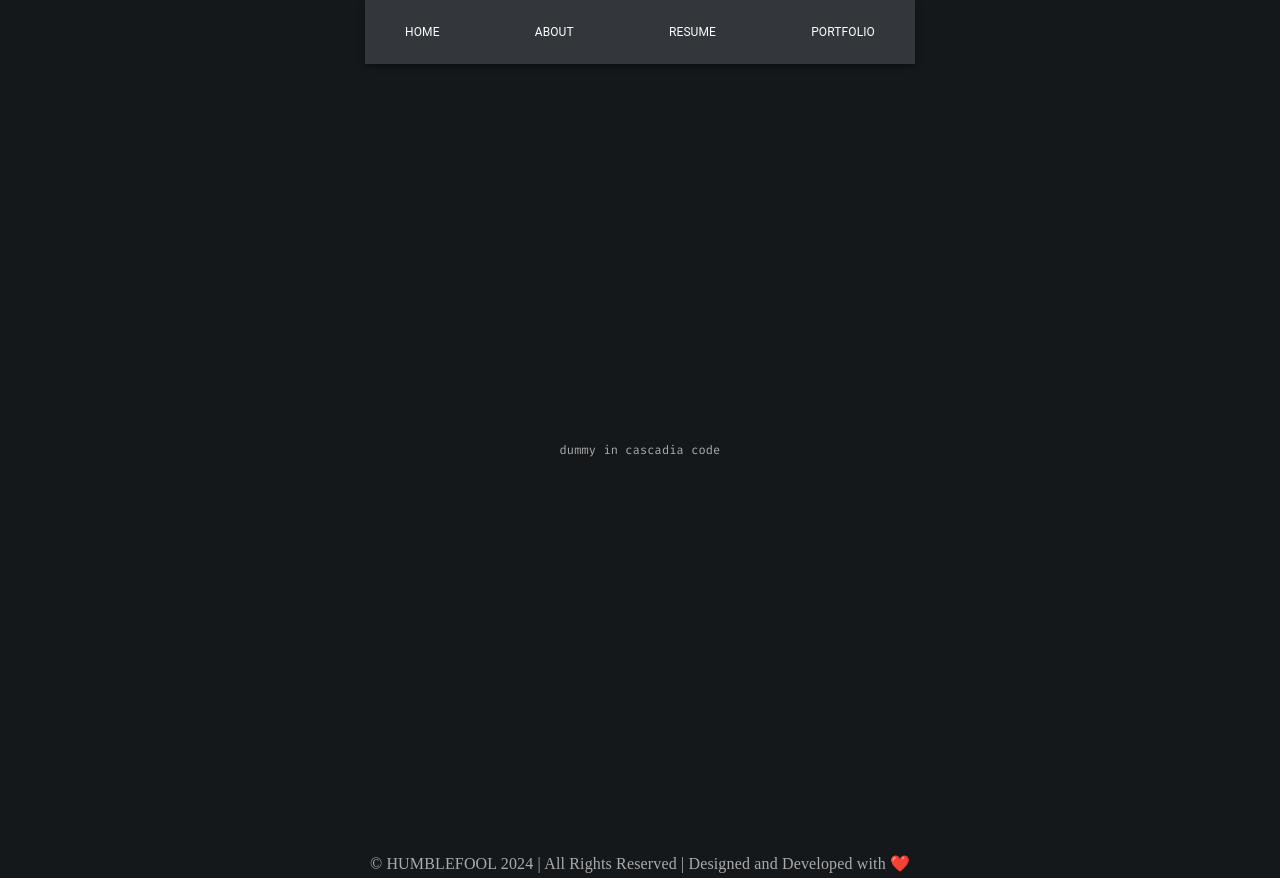
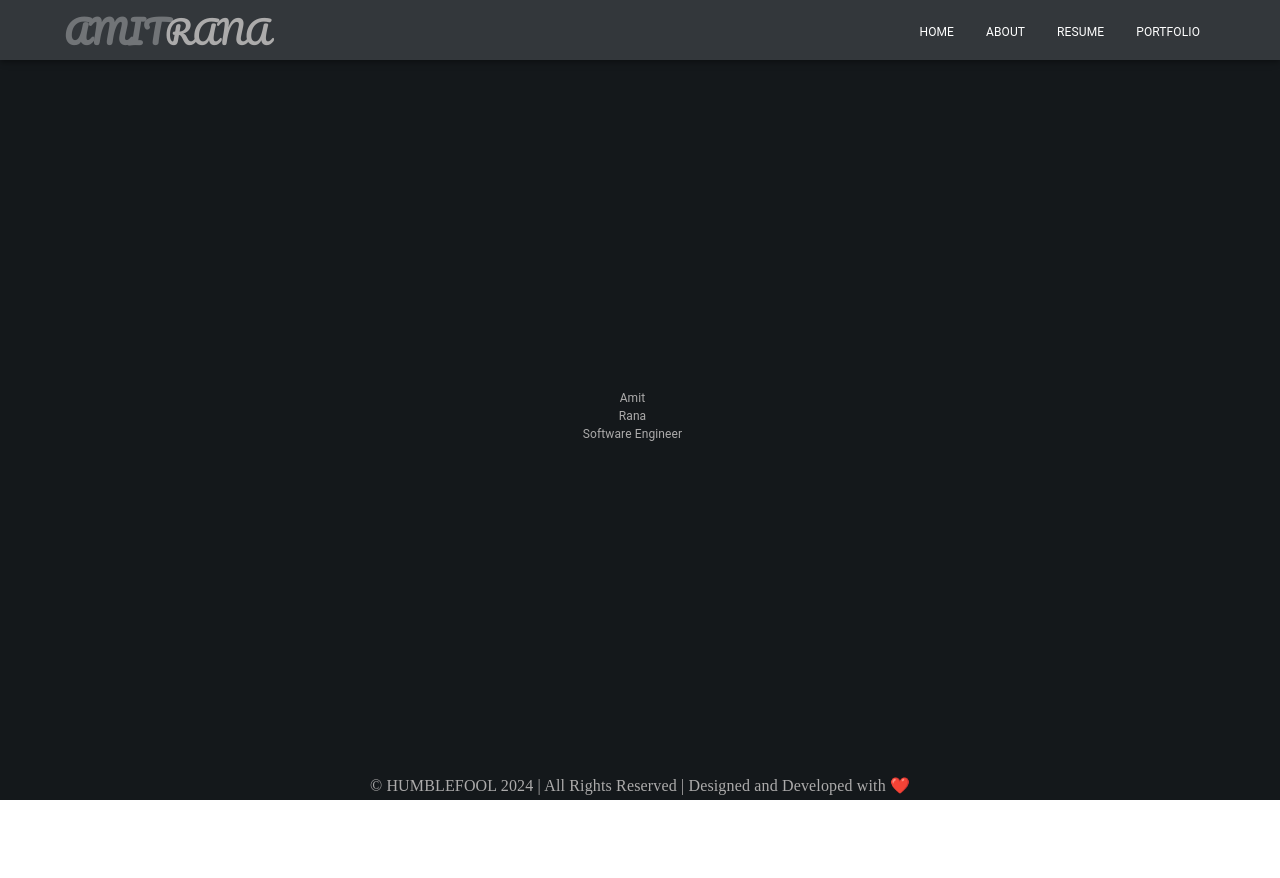
Before and after one commit to HUMBLEF0OL/portfolio, a Next.js app: page / in a window 1280 px wide. After the commit the page ends 800 px from the top, so only its background shows below. Built offline with nearby package versions, Linux system fonts and the light colour scheme.

Commit message:
layout adjustment

```diff
--- a/src/app/layout.tsx
+++ b/src/app/layout.tsx
@@ -3,7 +3,7 @@ import "./globals.css";
 import { Box } from "@mui/material";
 import Header from "@/components/Common/Header";
 import Footer from "@/components/Common/Footer";
-import { Fira_Code, Source_Code_Pro } from "next/font/google";
+import { Fira_Code, Pacifico, Source_Code_Pro } from "next/font/google";
 import ThemeRegistry from "@/theme/themeRegistry";
 
 const firaCode = Fira_Code({
@@ -18,6 +18,12 @@ const sourceCodePro = Source_Code_Pro({
   weight: 'variable'
 })
 
+const pacifico = Pacifico({
+  subsets: ['latin'],
+  display: 'swap',
+  weight: '400'
+})
+
 export const metadata: Metadata = {
   title: "Portfolio",
   description: "Generated by create next app",
@@ -30,29 +36,47 @@ export default function RootLayout({
 }>) {
   return (
     <html lang="en">
-      <body className={`${firaCode.className} ${sourceCodePro.className} container`} >
+      <Box component={'body'} className={`${firaCode.className} ${sourceCodePro.className} ${pacifico.className} container`} >
         <ThemeRegistry options={{ key: 'mui-theme' }}>
           <Box sx={{
-            height: '100%',
+            height: '100vh',
             width: '100%',
+            display: 'flex',
+            flexDirection: 'column'
           }}>
-            <Box sx={{
-              height: '50px',
+            <Header />
+            <Box component={'main'} sx={{
+              mt: '60px',
+              height: '100%',
+              display: 'flex',
+              justifyContent: 'space-between',
+              flexDirection: 'column',
+              alignItems: 'center',
+              overflowY: 'hidden',
+              scrollbarGutter: 'stable',
+              '&:hover': {
+                overflowY: 'auto',
+              },
+              zIndex: 1,
+              backgroundColor: 'background.primary'
             }}>
-              <Header />
+              {children}
+
+
+            </Box>
+            <Box component={'footer'}
+              sx={{
+                bottom: 0,
+                left: 0,
+              }}>
+              <Footer />
             </Box>
 
-            {children}
 
-            <Box sx={{
-              bottom: 0,
-              left: 0,
-            }}>
-              <Footer />
-            </Box>
+
           </Box>
         </ThemeRegistry>
-      </body>
-    </html>
+      </Box>
+    </html >
   );
 }
--- a/src/app/page.module.css
+++ /dev/null
@@ -1,9 +0,0 @@
-.container {
-  padding: 0 2rem;
-  display: flex;
-  flex-direction: column;
-  justify-content: center;
-  align-items: center;
-  height: 100vh;
-  background-color: #14181b;
-}
--- a/src/app/page.tsx
+++ b/src/app/page.tsx
@@ -1,4 +1,4 @@
-import { Typography } from "@mui/material";
+import { Box, Typography } from "@mui/material";
 import styles from "./page.module.css";
 import { Oxygen } from 'next/font/google'
 // {
@@ -13,12 +13,17 @@ const oxygen = Oxygen({
 
 export default function Home() {
   return (
-    <main className={styles.container}>
-      <div className={styles.description}>
-        <Typography sx={{
-          fontFamily: 'Fira Code'
-        }}>dummy in cascadia code</Typography>
-      </div>
-    </main>
+    <Box sx={{
+      display: 'flex',
+      flexDirection: 'column',
+      justifyContent: 'center',
+      alignItems: 'center',
+      flex: 1
+    }}>
+      <Typography>Amit</Typography>
+      <Typography>Rana</Typography>
+      <Typography>Software Engineer</Typography>
+
+    </Box>
   );
 }
--- a/src/components/Common/Footer.tsx
+++ b/src/components/Common/Footer.tsx
@@ -3,7 +3,7 @@ import React from 'react'
 
 const Footer = () => {
     return (
-        <Box >
+        <Box>
             <Typography variant='subtitle1' sx={{ textAlign: 'center', fontFamily: 'Cascadia Code', color: 'text.primary' }}>
                 © HUMBLEFOOL 2024 | All Rights Reserved | Designed and Developed with ❤️
             </Typography>
--- a/src/components/Common/Header.tsx
+++ b/src/components/Common/Header.tsx
@@ -18,16 +18,28 @@ const Header = () => {
         <AppBar position="fixed" sx={{
             left: 0,
             top: 0,
-            maxWidth: '550px',
+            width: '100%',
             display: { md: 'block', xs: 'none', sm: 'none' },
             backdropFilter: 'blur(10px)',
             backgroundColor: 'background.secondary',
-            mx: 'auto'
+            mx: 'auto',
+            height: '60px'
         }}
         >
             <Container sx={{ width: '100%' }}>
                 <Toolbar disableGutters>
                     <Box sx={{ flexGrow: 1, flexDirection: 'row', justifyContent: 'space-between', display: 'flex' }}>
+                        <Typography variant='h1' sx={{
+                            color: 'text.highlight',
+                            fontFamily: 'Pacifico',
+                            fontWeight: 900
+                        }}>
+                            AMIT
+                            <Typography variant='h1' component={'span'} sx={{ color: 'text.primary', fontFamily: 'Pacifico' }}>RANA</Typography>
+                        </Typography>
+                        <Box sx={{
+                            flexGrow: 1, flexDirection: 'row', justifyContent: 'flex-end', display: 'flex'
+                        }}>
                             {routes.map((page) => (
                                 <MenuItem
                                     key={page}
@@ -37,6 +49,7 @@ const Header = () => {
                                 </MenuItem>
                             ))}
                         </Box>
+                    </Box>
 
                 </Toolbar>
             </Container>
```
Lines whose indentation alone changed are shown as unchanged.
